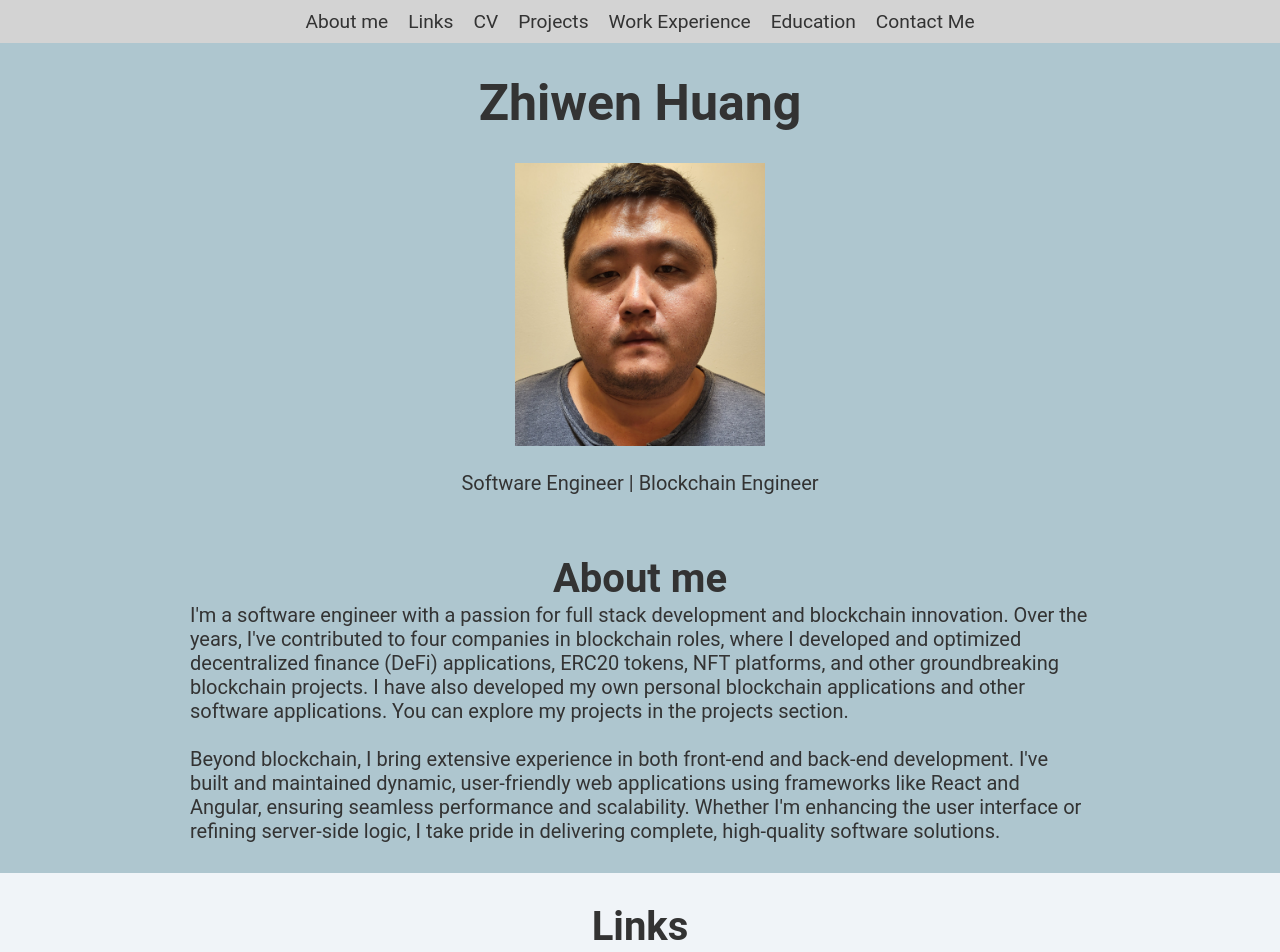
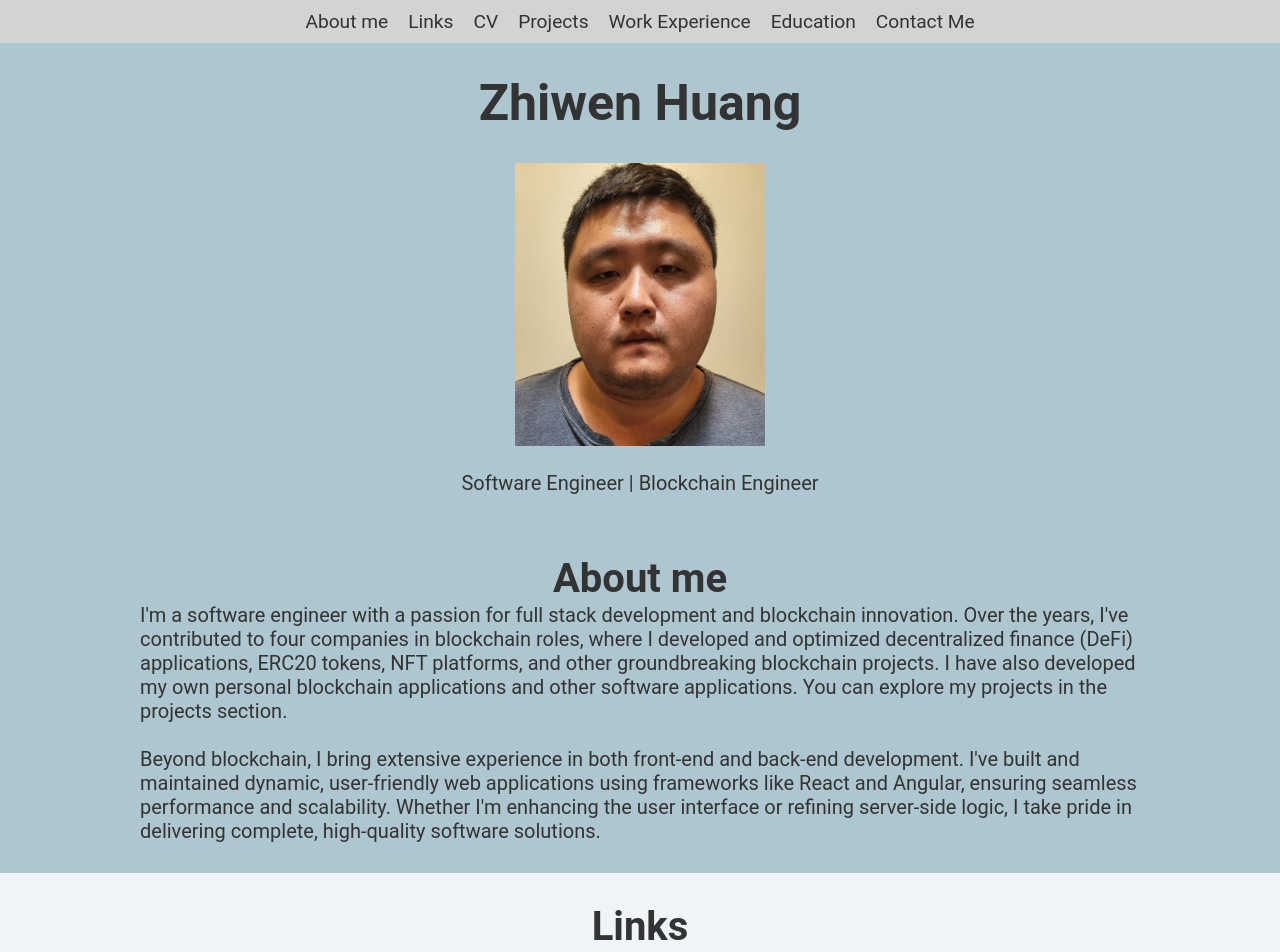
Before and after one commit to zhiwenh/personal-website, a React (Create React App) app in the folder client/: page / in a window 1280 px wide. Shown: the top 952 px of the page. Built offline with nearby package versions, Linux system fonts and the light colour scheme.

Commit message:
Made changes to website

```diff
--- a/client/src/App.css
+++ b/client/src/App.css
@@ -157,9 +157,6 @@ a, a:hover, a:visited, a:active {
 }
 
 .about-me-wrap {
-  max-width: 1000px;
-  margin-left: auto;
-  margin-right: auto;
   padding-bottom: 30px;
 }
 
```
